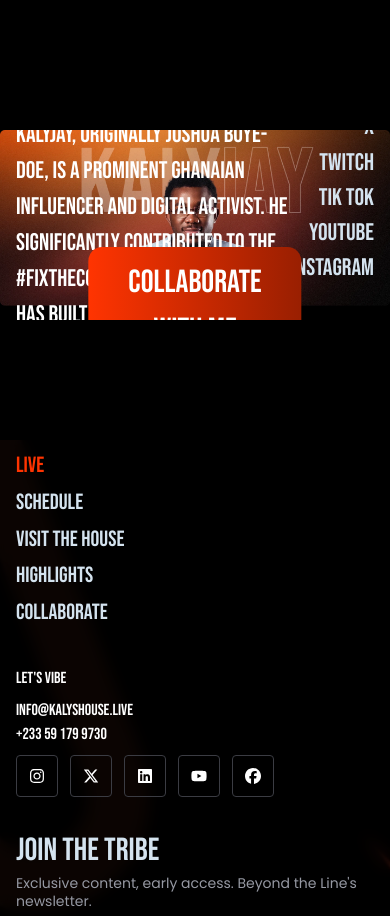
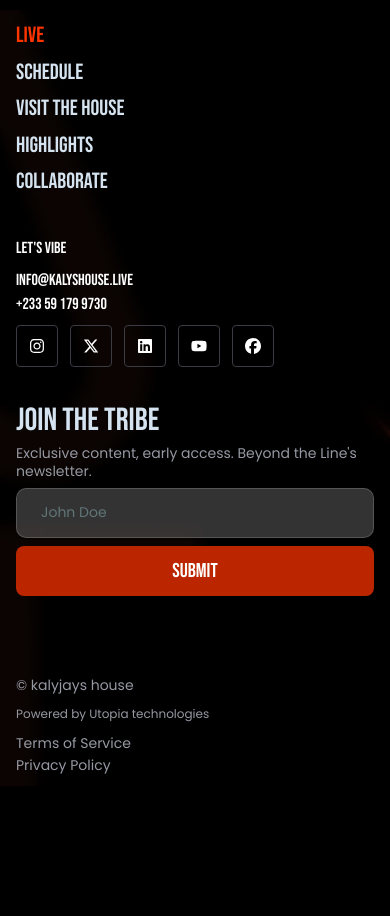
Before and after one commit to utopia-tech-africa/kalys-house, a Next.js app: page / in a window 390 px wide. Shown: the part 8380-9296 px from the top of the page. After the commit the page ends 9166 px from the top, so only its background shows below. Built offline with nearby package versions, Linux system fonts and the light colour scheme.

Commit message:
hide collaborate section on mobile for now

```diff
--- a/src/components/collaborate/collaborate.tsx
+++ b/src/components/collaborate/collaborate.tsx
@@ -7,7 +7,7 @@
 
 export const Collaborate = () => {
   return (
-    <div className="mb-30 w-full overflow-hidden relative flex justify-center items-center">
+    <section className="hidden md:block mb-30 w-full overflow-hidden relative justify-center items-center">
       <Image
         src={kalyjayImg}
         height={600}
@@ -23,6 +23,6 @@
       <div className="flex flex-col items-center justify-center absolute top-[93%] left-1/2 transform -translate-x-1/2 rounded-xl -translate-y-1/2 z-20 bg-[linear-gradient(90deg,#FF3401_0%,#991F01_100%)] py-3 px-10">
         <button className="text-[32px]">COLLABORATE WITH ME</button>
       </div>
-    </div>
+    </section>
   );
 };
```
